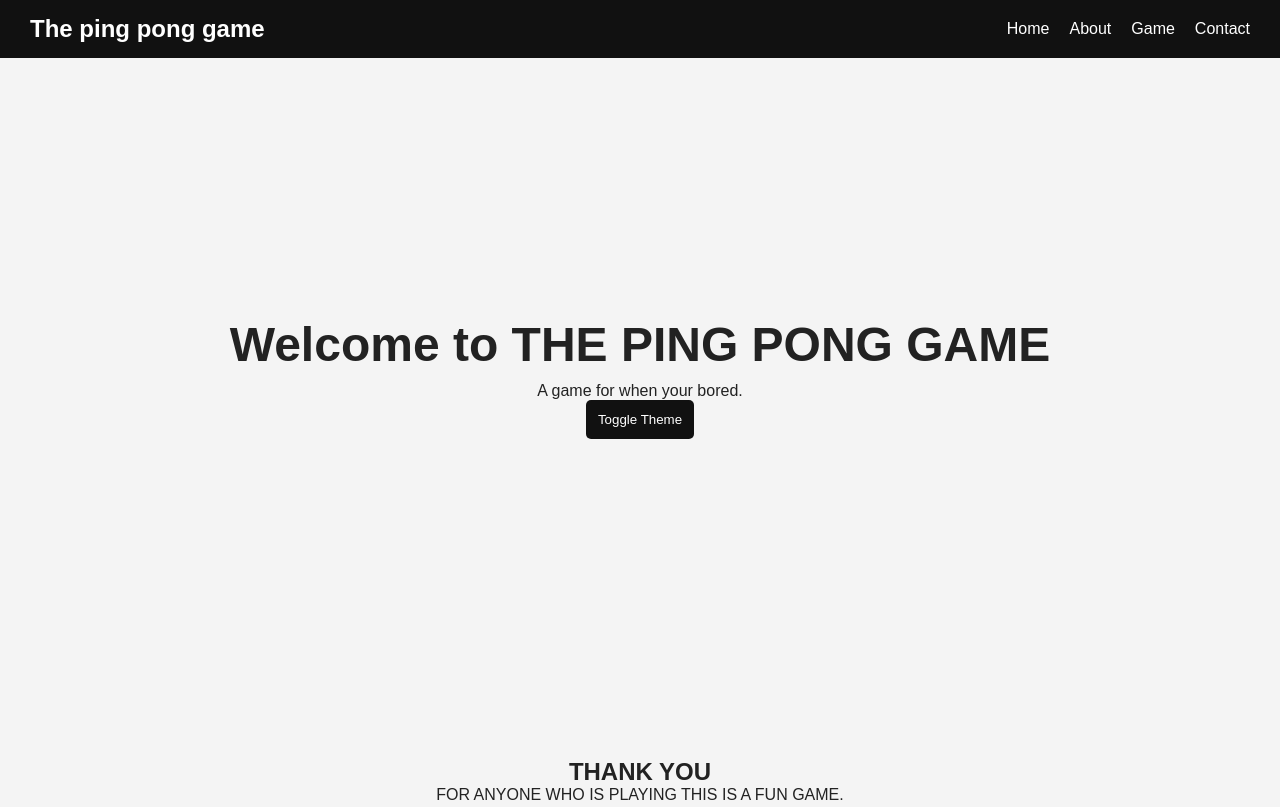
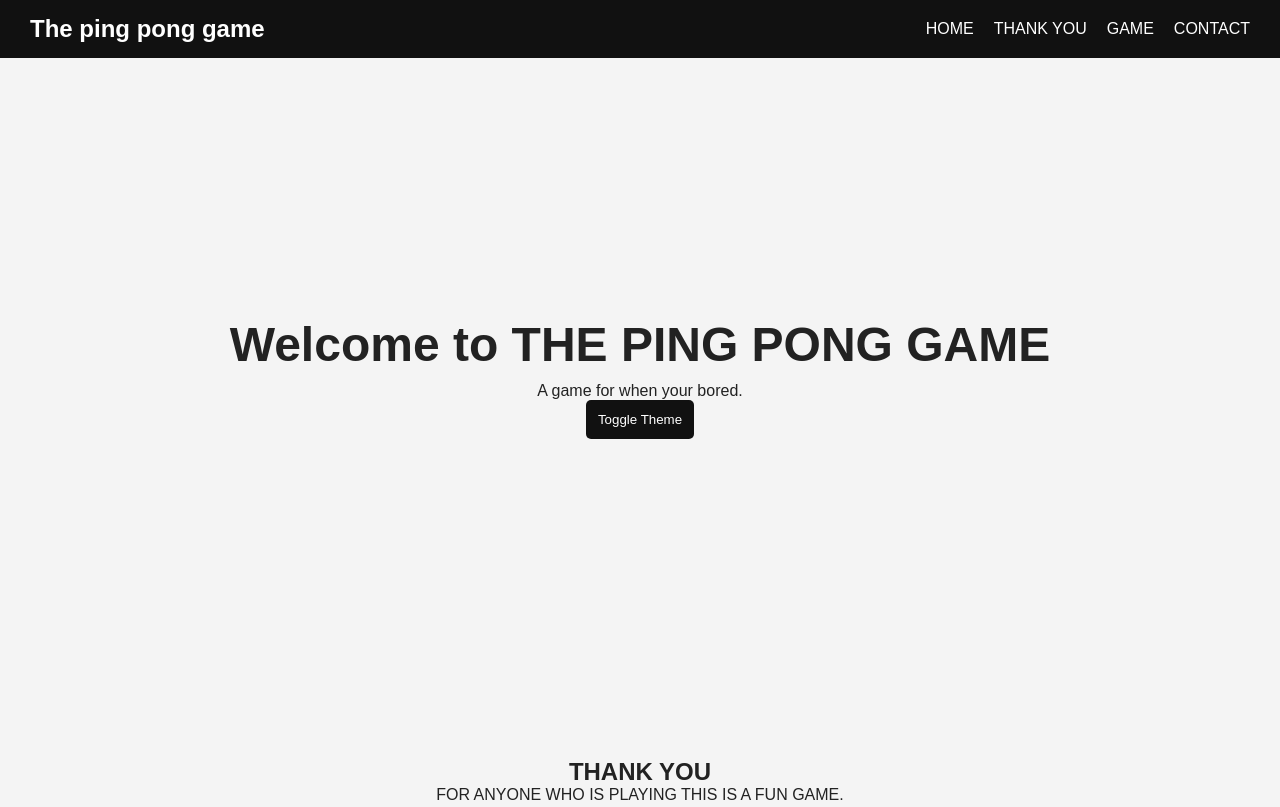
Before and after one commit to Abbas-jbot/Pingpong, a plain HTML site: page index.html in a window 1280 px wide. Shown: the top 807 px of the page. Drawn offline with Linux system fonts and the light colour scheme.

Commit message:
Update navigation links text in index.html

```diff
--- a/index.html
+++ b/index.html
@@ -11,10 +11,10 @@
     <nav>
       <h1 class="logo">The ping pong game </h1>
       <ul class="nav-links">
-        <li><a href="#home">Home</a></li>
-        <li><a href="#about">About</a></li>
-        <li><a href="#game">Game</a></li>
-        <li><a href="#contact">Contact</a></li>
+        <li><a href="#home">HOME</a></li>
+        <li><a href="#about">THANK YOU</a></li>
+        <li><a href="#game">GAME</a></li>
+        <li><a href="#contact">CONTACT</a></li>
       </ul>
     </nav>
   </header>
```
